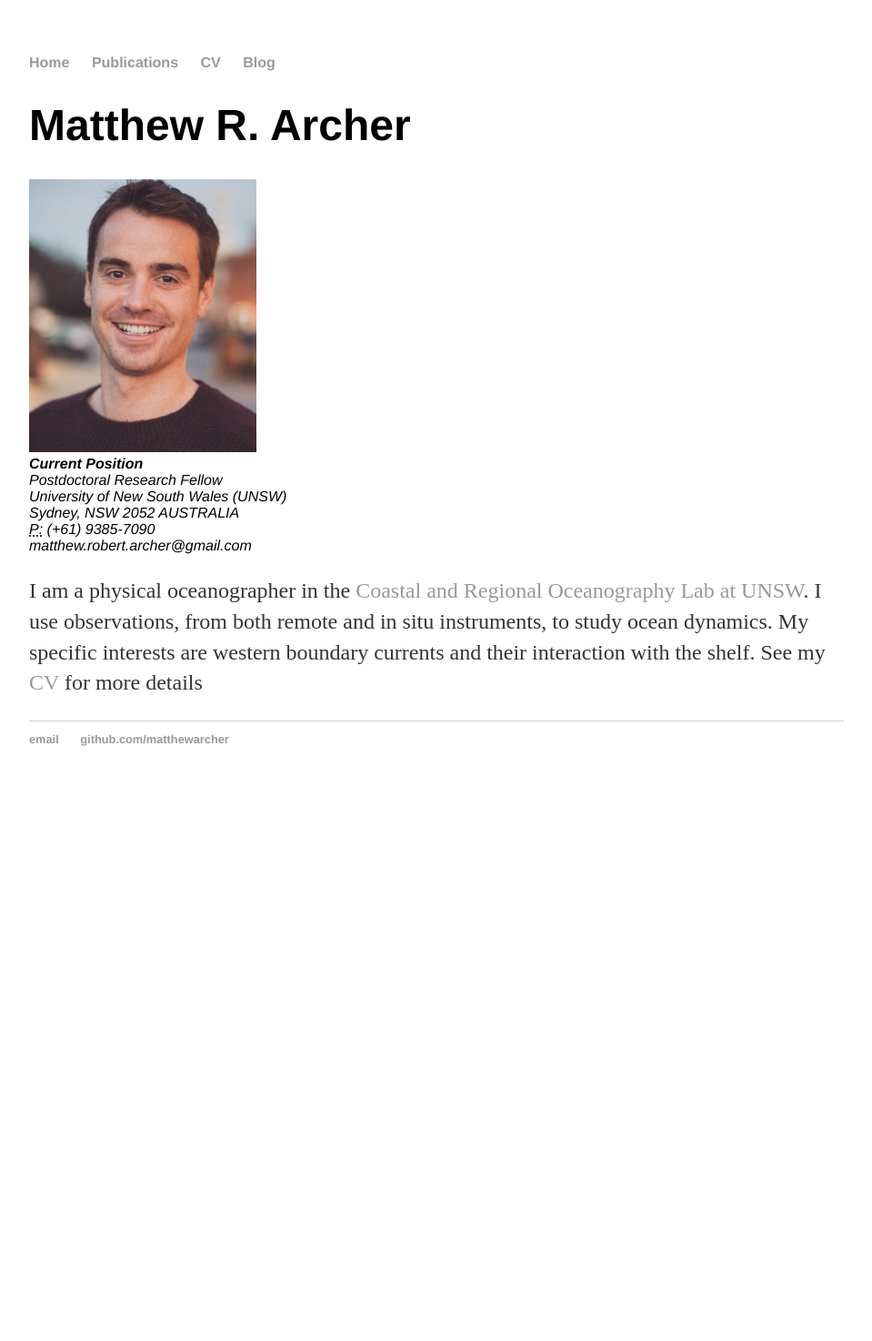
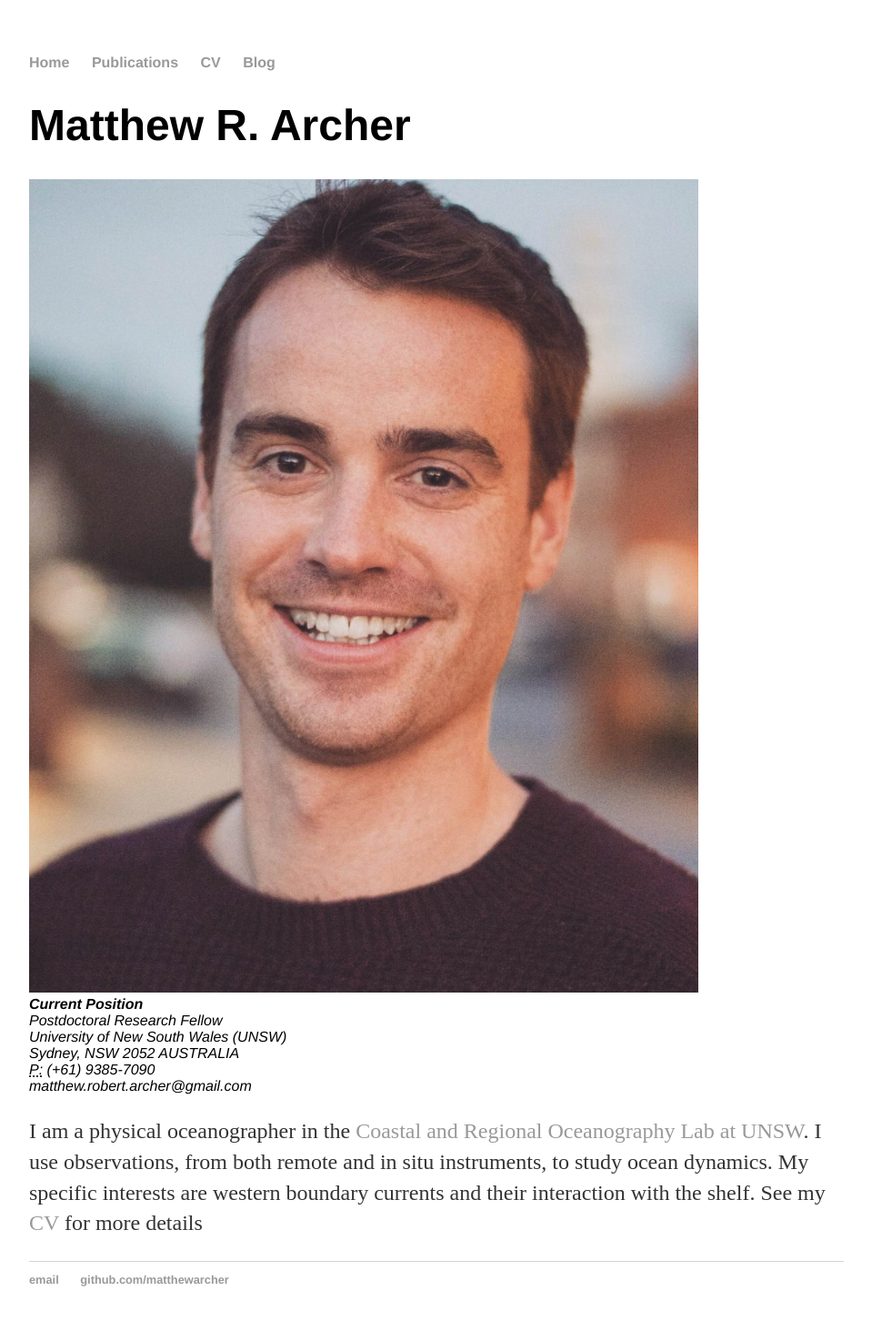
Before and after one commit to matthewarcher/matthewarcher.github.io, a Jekyll site: the page built from index.html, in a window 1280 px wide. Shown: the whole page at 91% size, without its empty margins (160-1119 px from the left). Built offline with Jekyll 4.4.1, drawn with Linux system fonts in a browser that asks for light colours; before the commit the page ends 900 px from its top, so only the background shows below that.

Commit message:
Update index.html

```diff
--- a/index.html
+++ b/index.html
@@ -7,7 +7,7 @@
 	<h1>Matthew R. Archer</h1>
 
 	<!--<div class="col-md-4 hidden-xs hidden-sm"><br><hr></div>-->
-        <div class="img-circle" style="padding-bottom: 0px"><img src="/Profile_Pic_1mb.PNG" style="width:250px;height:300px;"></div>
+        <div class="img-circle" style="padding-bottom: 0px"><img src="/Profile_Pic_1mb.PNG" style="width:height:200px;"></div>
 
 	<address><font face="helvetica">
 	<strong>Current Position</strong><br>
```
